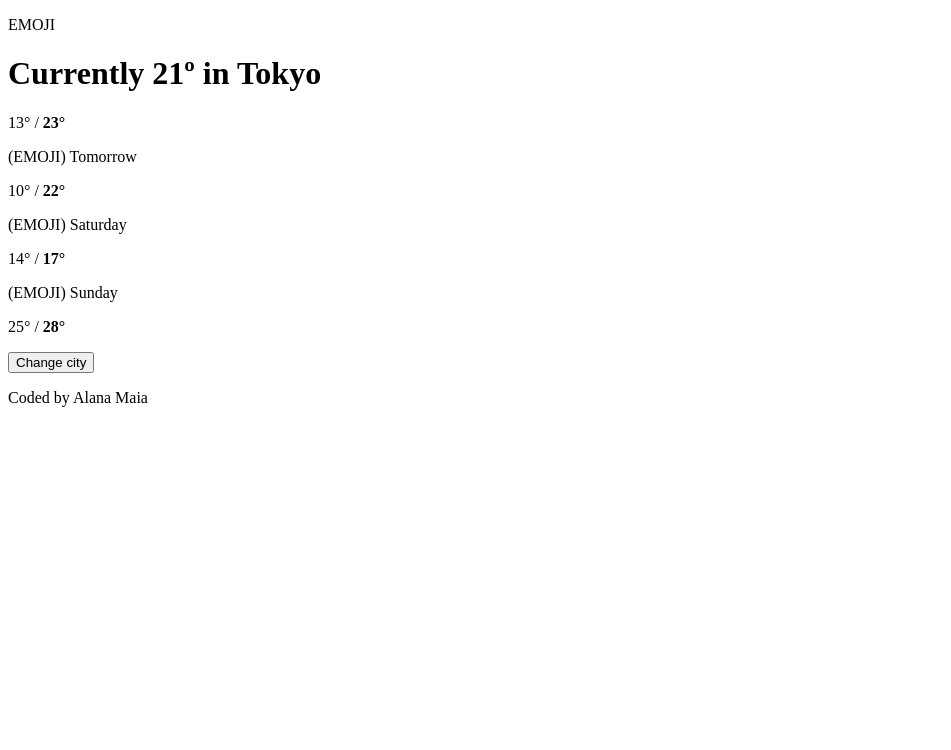
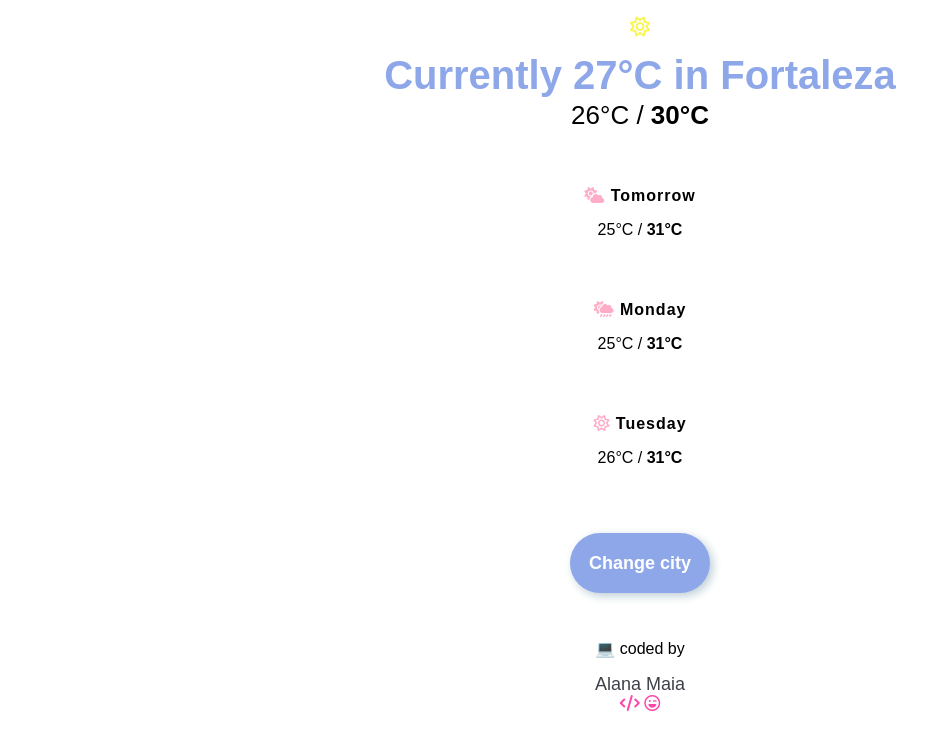
Before and after one commit to nicegrrrl/shecodes-basics-week1-homework, a plain HTML site: page index.html in a window 1280 px wide. Shown: the whole page, without its empty margins (0-951 px from the left). Drawn offline with Linux system fonts and the light colour scheme; a web font is replaced by a local one.

Commit message:
Página estilizada.

```diff
--- a/index.html
+++ b/index.html
@@ -5,35 +5,155 @@
 	<meta http-equiv="X-UA-Compatible" content="IE=edge">
 	<meta name="viewport" content="width=device-width, initial-scale=1.0">
 	<title>Weather App</title>
+	<link rel="shortcut icon" href="/img/sun.png" type="image/x-icon" />
+	<link rel="stylesheet" href="https://use.typekit.net/zpv5zoe.css">
+	<script src="https://kit.fontawesome.com/ca2692ca00.js" crossorigin="anonymous"></script>
+
 	<style>
+		body {
+			font-family: "clone-rounded-latin", sans-serif;
+			font-weight: 400;
+			font-style: normal;
+		}
+
+		header {
+			text-align: center;
+		}
+
+		.iconHeader {
+			color: #F9F54B;
+			font-size: 20px;
+		}
+
+		h1 {
+			font-family: "proxima-nova-condensed", sans-serif;
+			font-weight: 900;
+			font-style: normal;
+			color: #8EA7E9;
+			font-weight: 600;
+			font-size: 40px;
+			margin: 2px;
+		}
+
+		.tempToday {
+			font-family: "proxima-nova-condensed", sans-serif;
+			font-size: 26px;
+			margin: 2px auto 30px auto;
+		}
+
+		.minTempHeader{
+			font-weight: 100px;
+		}
+
+		i {
+			color: #FFACC7;
+		}
+
+		main {
+			text-align: center;
+		}
+
+		.weatherDay {
+			margin: 10px auto;
+			padding: 10px;
+			max-width: 30vw;
+			transition: all 250ms ease-in-out;
+		}
+
+		.weatherDay:hover {
+			background-color: #FFF7E0;
+		}
+
+		.day {
+			font-weight: bold;
+			letter-spacing: 1px;
+		}
+
+		button {
+			font-family: "proxima-nova-condensed", sans-serif;
+			font-weight: 700;
+			margin: 30px;
+			padding: 3px;
+			width: 140px;
+			height: 60px;
+			font-size: 18px;
+			border: none;
+			border-radius: 30px;
+			cursor: pointer;
+			background-color: #8EA7E9;
+			color: white;
+			box-shadow: 3px 3px 10px #BDCDD6;
+			transition: all 200ms ease-in-out;
+		}
+
+		button:hover {
+			background-color: transparent;
+			color: #8EA7E9;
+			border: solid 1px #8EA7E9;
+		}
+
+		footer {
+			text-align: center;
+			margin-bottom: 20px;
+		}
+
+		.devAlana {
+			font-family: "bimbo-pro-jumbo", sans-serif;
+			font-weight: 500;
+			font-size: 18px;
+		}
+
+		a {
+			text-decoration: none;
+		}
+
+		a:link, a:visited {
+			color: #3C4048;
+		}
+
+		a:hover {
+			color: #82CD47;
+		}
+
+		a:active {
+			color: #F6FFDE;
+		}
+
+		.iconFooter {
+			color: #ff47a9;
+		}
 
 	</style>
+
 </head>
 <body>
 	<header>
-			<p>EMOJI</p>
-			<h1>Currently 21º in Tokyo</h1>
-			<p>13° / <strong>23°</strong></p>
+			<p><i class="fa-regular fa-sun fa-spin iconHeader"></i></p>
+			<h1>Currently 27°C in Fortaleza</h1>
+			<p class="tempToday">26°C / <strong>30°C</strong></p>
 	</header>
 
 	<main>
 		<section class="weatherDay">
-			<p>(EMOJI) Tomorrow</p>
-			<p>10° / <strong>22°</strong></p>
+			<p class="day"><i class="fa-solid fa-cloud-sun"></i> Tomorrow</p>
+			<p>25°C / <strong>31°C</strong></p>
 		</section>
 		<section class="weatherDay">
-			<p>(EMOJI) Saturday</p>
-			<p>14° / <strong>17°</strong></p>
+			<p class="day"><i class="fa-solid fa-cloud-sun-rain"></i> Monday</p>
+			<p>25°C / <strong>31°C</strong></p>
 		</section>
 		<section class="weatherDay">
-			<p>(EMOJI) Sunday</p>
-			<p>25° / <strong>28°</strong></p>
+			<p class="day"><i class="fa-regular fa-sun"></i> Tuesday</p>
+			<p>26°C / <strong>31°C</strong></p>
 		</section>
 		<button>Change city</button>
 	</main>
 
 	<footer>
-		<p>Coded by Alana Maia</p>
+		<p>💻 coded by </p>
+		<div class="devAlana"><a href="https://github.com/nicegrrrl" target="_blank">Alana Maia</a></div>
+		<i class="fa-solid fa-code iconFooter"></i>
+		<i class="fa-regular fa-face-laugh-wink iconFooter"></i>
 	</footer>
 </body>
 </html>
```
Also changed, not shown: img/sun.png (added).
